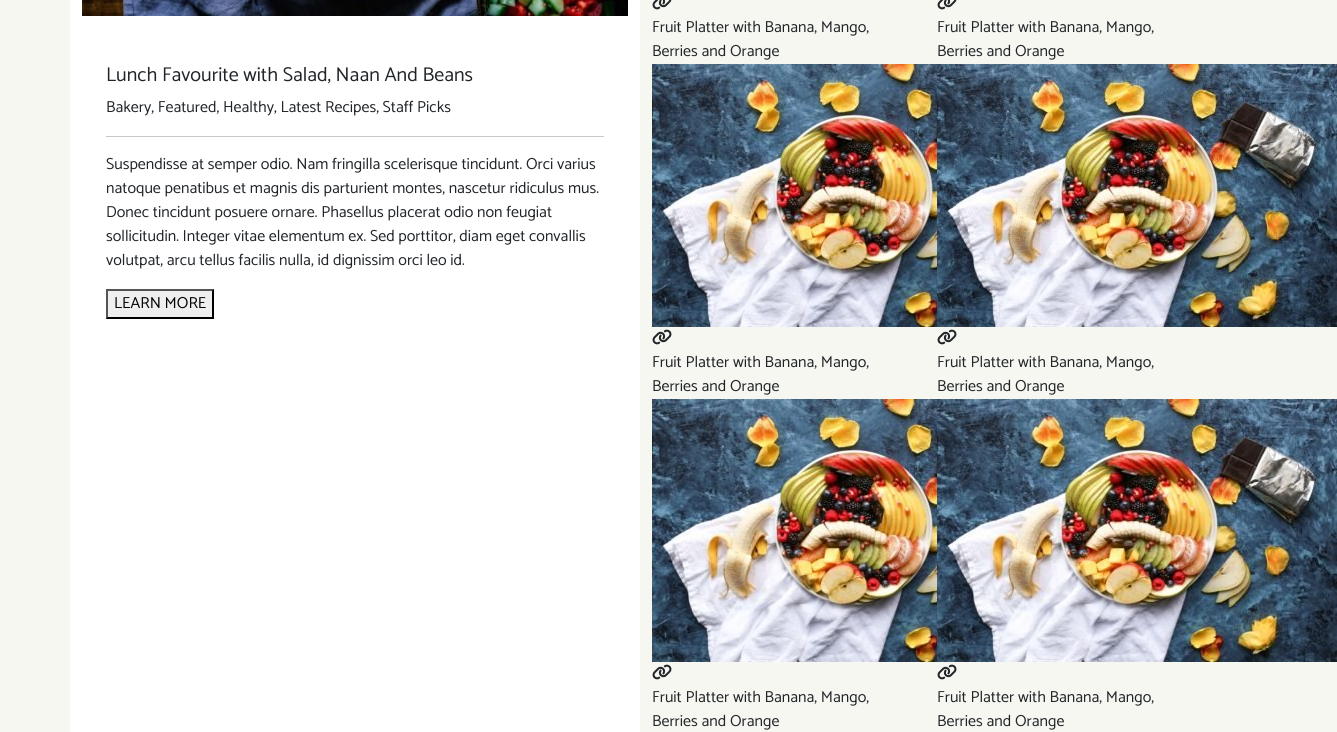
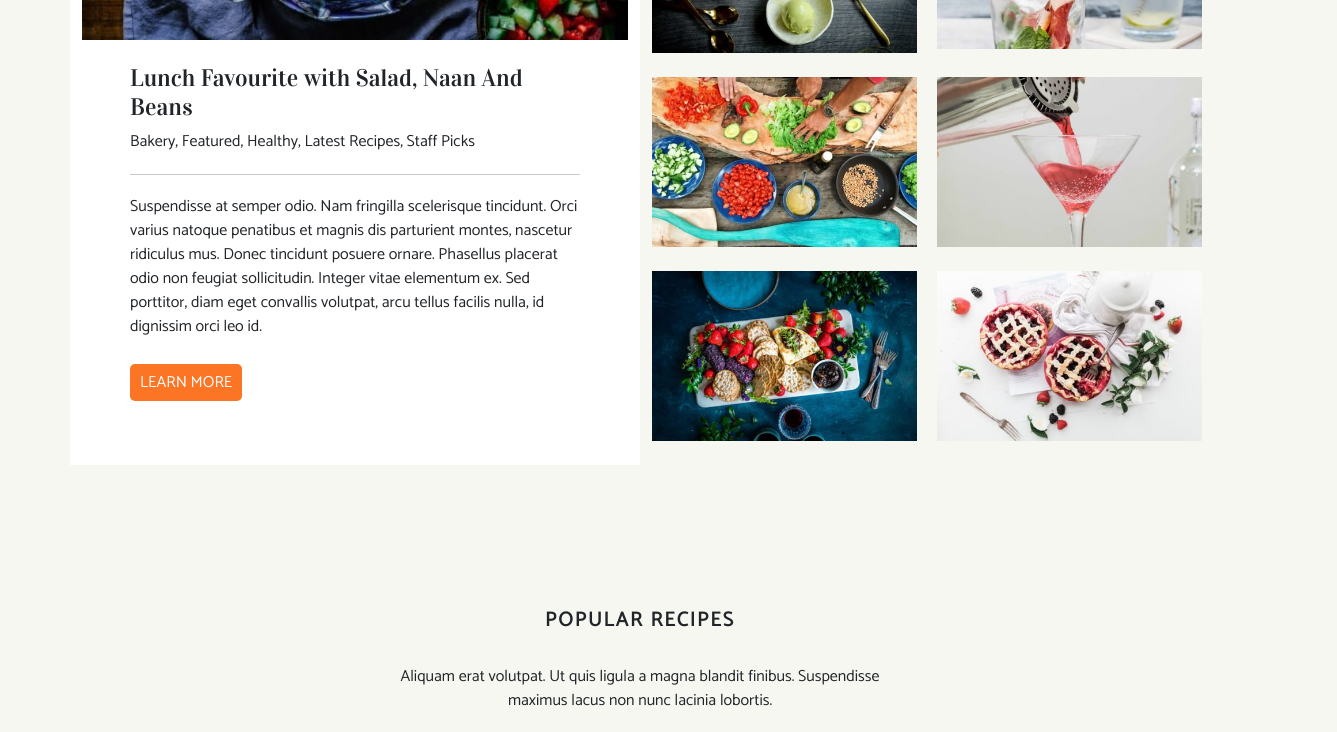
Before and after one commit to luirusso/proj-html-vuejs, a Vue app: page / in a window 1280 px wide. Shown: the part 1960-2692 px from the top of the page, 1337 px wide, since content can reach past the window. Built offline with nearby package versions, Linux system fonts and the light colour scheme.

Commit message:
fixed style for pipular recipes

```diff
--- a/src/components/Main.vue
+++ b/src/components/Main.vue
@@ -29,11 +29,11 @@
             </div>
         </div>
 
-        <div class="container_divider">
+        <div class="container_divider pb-4">
             <SectionDivider />
         </div>
 
-        <div class="container">
+        <div class="container pb-5">
             <div class="row">
                 <div class="col-6 white">
                     <div class="w-100">
@@ -43,16 +43,20 @@
                             alt=""
                         />
                     </div>
-                    <div class="px-4 py-5">
+                    <div class="px-5 py-4">
                         <div>
-                            <h5>Lunch Favourite with Salad, Naan And Beans</h5>
-                            <div>
+                            <h4 class="title-font">
+                                Lunch Favourite with Salad, Naan And Beans
+                            </h4>
+                            <div class="pb-1">
                                 Bakery, Featured, Healthy, Latest Recipes, Staff
                                 Picks
                             </div>
                         </div>
+                        <div class="pb-1">
                             <hr class="w-100" />
-                        <p>
+                        </div>
+                        <p class="pb-3 fs-6">
                             Suspendisse at semper odio. Nam fringilla
                             scelerisque tincidunt. Orci varius natoque penatibus
                             et magnis dis parturient montes, nascetur ridiculus
@@ -62,24 +66,34 @@
                             convallis volutpat, arcu tellus facilis nulla, id
                             dignissim orci leo id.
                         </p>
-                        <button>LEARN MORE</button>
+                        <span class="button_site">LEARN MORE</span>
                     </div>
                 </div>
                 <div class="col-6">
                     <div class="row">
-                        <div v-for="(popular, index) in popularFoodArray" :key="`popular-${index}`" class="col-6">
+                        <div
+                            v-for="(popular, index) in popularFoodArray"
+                            :key="`popular-${index}`"
+                            class="col-6 pb-4 pe-2"
+                        >
                             <!-- POPULAR FOOD CARDS -->
-                            <div class="popular-food-card">
+                            <div
+                                class="popular-food-card overflow-hidden w-100"
+                            >
+                                <!-- <div class="hover-link">
                                     <div>
                                         <i class="fas fa-link"></i>
                                     </div>
                                     <div>
-                                    Fruit Platter with Banana, Mango, Berries
-                                    and Orange
+                                        Fruit Platter with Banana, Mango,
+                                        Berries and Orange
                                     </div>
+                                </div> -->
                                 <div>
                                     <img
-                                        src="../assets/Mixed-fruits-400x263.jpg"
+                                        :src="
+                                            require(`../assets/${popular.popularImage}`)
+                                        "
                                         alt=""
                                     />
                                 </div>
@@ -88,6 +102,14 @@
                     </div>
                 </div>
             </div>
+        </div>
+
+        <div class="container_divider py-5">
+            <SectionDivider />
+        </div>
+
+        <div class="container">
+
         </div>
     </main>
 </template>
@@ -193,4 +215,12 @@ hr {
     padding: 2rem 2rem;
     top: -70px;
 }
+
+.popular-food-card {
+    max-height: 177px;
+    img {
+        object-fit: cover;
+        width: 100%;
+    }
+}
 </style>
```
Lines whose indentation alone changed are shown as unchanged.
